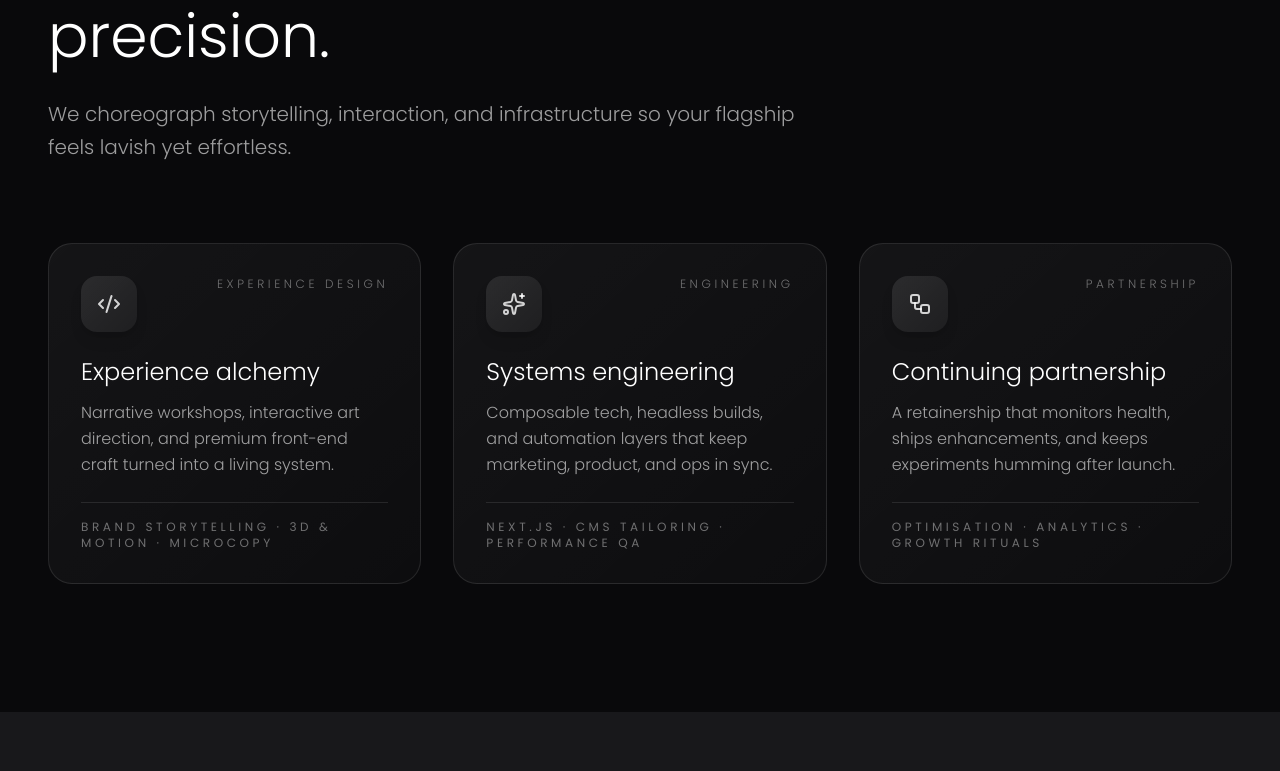
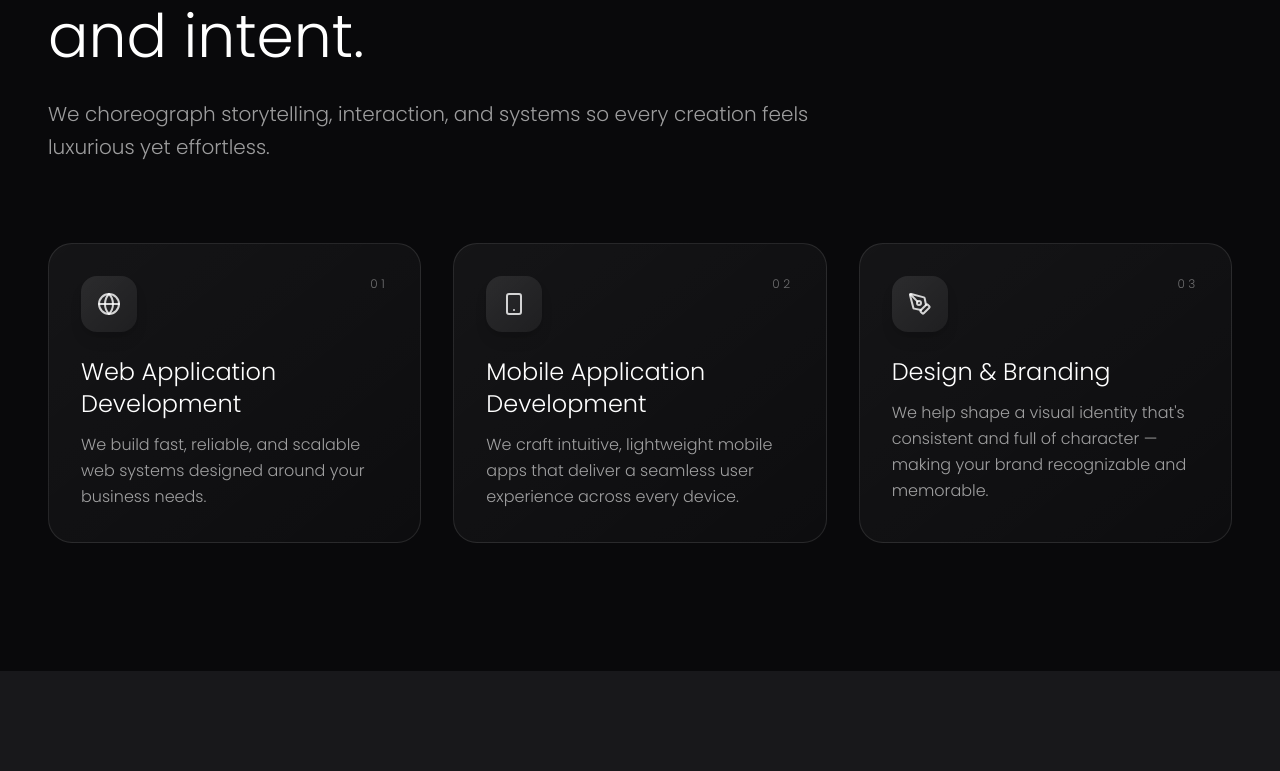
Before and after one commit to arsycreative/ARSY, a Next.js app: page /en in a window 1280 px wide. Shown: the part 1629-2400 px from the top of the page. Built offline with nearby package versions, Linux system fonts and the light colour scheme; what @radix-ui/themes would draw is missing.

Commit message:
Change service section

```diff
--- a/src/app/[locale]/page.jsx
+++ b/src/app/[locale]/page.jsx
@@ -45,9 +45,9 @@ export default function HomePage({ params }) {
   );
 
   const servicesCards = [
-    { key: "alchemy", icon: "craft" },
-    { key: "systems", icon: "spark" },
-    { key: "partnership", icon: "flow" },
+    { key: "web", icon: "web" },
+    { key: "mobile", icon: "mobile" },
+    { key: "brand", icon: "brand" },
   ].map((card) => ({
     title: t(`services.cards.${card.key}.title`),
     body: t(`services.cards.${card.key}.body`),
@@ -64,7 +64,7 @@ export default function HomePage({ params }) {
     image: caseImages[key],
   }));
 
-  const studioHighlights = ["method", "stack", "relationship"].map((key) => ({
+  const studioHighlights = ["planning", "design", "launch"].map((key) => ({
     title: t(`studio.highlights.${key}.title`),
     body: t(`studio.highlights.${key}.body`),
     tag: t(`studio.highlights.${key}.tag`),
--- a/src/components/home/services.jsx
+++ b/src/components/home/services.jsx
@@ -1,8 +1,18 @@
 "use client";
 
-import { Code2, Sparkles, Workflow } from "lucide-react";
+import {
+  Code2,
+  Globe,
+  PenTool,
+  Smartphone,
+  Sparkles,
+  Workflow,
+} from "lucide-react";
 
 const iconMap = {
+  web: Globe,
+  mobile: Smartphone,
+  brand: PenTool,
   craft: Code2,
   spark: Sparkles,
   flow: Workflow,
@@ -53,11 +63,13 @@ export function ServicesSection({ copy, cards }) {
                     </p>
                   </div>
 
-                  <div className="pt-4 border-t border-zinc-100 dark:border-white/10">
-                    <p className="text-xs uppercase tracking-[0.3em] text-zinc-400 dark:text-white/40">
-                      {card.detail}
-                    </p>
-                  </div>
+                  {card.detail && (
+                    <div className="pt-4 border-t border-zinc-100 dark:border-white/10">
+                      <p className="text-xs uppercase tracking-[0.3em] text-zinc-400 dark:text-white/40">
+                        {card.detail}
+                      </p>
+                    </div>
+                  )}
                 </div>
               </div>
             );
--- a/src/messages/en.json
+++ b/src/messages/en.json
@@ -3,7 +3,7 @@
     "hero": {
       "eyebrow": "Digital atelier",
       "title": "Web experiences crafted for daring, thoughtful brands.",
-      "body": "We partner with founders and CMOs to shape interactive flagships where design, engineering, and copy move in unison.",
+      "body": "We build digital flagships for ambitious brands — blending design, technology, and storytelling into one seamless experience.",
       "subcopy": "Every engagement is senior-led, research-rich, and engineered in-house so your launch feels cinematic and controlled.",
       "primaryCta": "Plan a discovery call",
       "secondaryCta": "See how we work",
@@ -23,27 +23,27 @@
       }
     },
     "services": {
-      "eyebrow": "Signature services",
-      "title": "Tailored website programs with editorial precision.",
-      "body": "We choreograph storytelling, interaction, and infrastructure so your flagship feels lavish yet effortless.",
+      "eyebrow": "Signature Services",
+      "title": "Tailored website programs with precision and intent.",
+      "body": "We choreograph storytelling, interaction, and systems so every creation feels luxurious yet effortless.",
       "cards": {
-        "alchemy": {
-          "tag": "Experience design",
-          "title": "Experience alchemy",
-          "body": "Narrative workshops, interactive art direction, and premium front-end craft turned into a living system.",
-          "detail": "Brand storytelling · 3D & motion · Microcopy"
+        "web": {
+          "tag": "01",
+          "title": "Web Application Development",
+          "body": "We build fast, reliable, and scalable web systems designed around your business needs.",
+          "detail": ""
         },
-        "systems": {
-          "tag": "Engineering",
-          "title": "Systems engineering",
-          "body": "Composable tech, headless builds, and automation layers that keep marketing, product, and ops in sync.",
-          "detail": "Next.js · CMS tailoring · Performance QA"
+        "mobile": {
+          "tag": "02",
+          "title": "Mobile Application Development",
+          "body": "We craft intuitive, lightweight mobile apps that deliver a seamless user experience across every device.",
+          "detail": ""
         },
-        "partnership": {
-          "tag": "Partnership",
-          "title": "Continuing partnership",
-          "body": "A retainership that monitors health, ships enhancements, and keeps experiments humming after launch.",
-          "detail": "Optimisation · Analytics · Growth rituals"
+        "brand": {
+          "tag": "03",
+          "title": "Design & Branding",
+          "body": "We help shape a visual identity that's consistent and full of character — making your brand recognizable and memorable.",
+          "detail": ""
         }
       }
     },
@@ -74,25 +74,25 @@
       }
     },
     "studio": {
-      "eyebrow": "Studio pulse",
+      "eyebrow": "Studio Pulse",
       "title": "Meticulous process, soulful detail.",
-      "body": "We run discovery in narrative form, prototype in code, and stage every launch like opening night.",
-      "detail": "Clients join weekly direction rooms with direct access to directors.",
+      "body": "We explore ideas through stories, prototype through code, and launch every project like opening night.",
+      "detail": "We share progress updates throughout each phase, keeping every milestone clear and aligned.",
       "highlights": {
-        "method": {
+        "planning": {
           "tag": "01",
-          "title": "Narrative-first method",
-          "body": "Every sprint begins with a story arc so the interface feels conversational instead of transactional."
+          "title": "Planning & Strategy",
+          "body": "We'll collaborate to define your website's goals, audience, and core features. Together, we'll shape the site's structure, navigation, and content priorities."
         },
-        "stack": {
+        "design": {
           "tag": "02",
-          "title": "Modern stack & QA",
-          "body": "Next.js, Radix, and bespoke CMS layers audited for accessibility, speed, and maintainability."
+          "title": "Design & Development",
+          "body": "Once the plan is set, we move from sketches to code - blending creativity and precision. You'll receive regular updates as your vision turns into something tangible."
         },
-        "relationship": {
+        "launch": {
           "tag": "03",
-          "title": "Direct relationship",
-          "body": "You speak with the makers shipping your product - no middle layer, no diluted feedback."
+          "title": "Launch & Beyond",
+          "body": "Here's where everything comes to life. We bring the final build online, ensure everything runs smoothly, and celebrate the launch like it deserves."
         }
       }
     },
--- a/src/messages/id.json
+++ b/src/messages/id.json
@@ -3,7 +3,7 @@
     "hero": {
       "eyebrow": "Atelier digital",
       "title": "Pengalaman web berkelas untuk brand berani dan cerdas.",
-      "body": "Kami mendampingi founder dan CMO menyusun flagship interaktif di mana desain, copy, dan engineering bergerak serempak.",
+      "body": "Kami menciptakan identitas digital bagi brand ambisius, menyatukan desain, teknologi, dan narasi menjadi pengalaman yang mulus.",
       "subcopy": "Setiap proyek dipimpin partner senior, riset menyeluruh, dan dikembangkan in-house agar peluncuran terasa sinematik namun terkontrol.",
       "primaryCta": "Atur discovery call",
       "secondaryCta": "Lihat cara kami bekerja",
@@ -23,27 +23,27 @@
       }
     },
     "services": {
-      "eyebrow": "Layanan utama",
-      "title": "Program website khusus dengan presisi editorial.",
-      "body": "Kami menata storytelling, interaksi, dan infrastruktur agar flagship terasa mahal namun mudah dinavigasi.",
+      "eyebrow": "Signature Services",
+      "title": "Program website yang dirancang dengan presisi dan rasa.",
+      "body": "Kami menyatukan cerita, interaksi, dan sistem agar setiap karya terasa mewah sekaligus alami.",
       "cards": {
-        "alchemy": {
-          "tag": "Experience design",
-          "title": "Experience alchemy",
-          "body": "Workshop narasi, art direction interaktif, dan front-end premium yang diterjemahkan menjadi sistem hidup.",
-          "detail": "Storytelling brand · 3D & motion · Microcopy"
+        "web": {
+          "tag": "01",
+          "title": "Pengembangan Aplikasi Web",
+          "body": "Kami membangun website dan sistem web yang stabil, mudah digunakan, dan relevan dengan kebutuhan bisnismu.",
+          "detail": ""
         },
-        "systems": {
-          "tag": "Engineering",
-          "title": "Systems engineering",
-          "body": "Teknologi composable, headless build, dan lapisan automasi yang membuat marketing, produk, dan operasional selaras.",
-          "detail": "Next.js · Penyesuaian CMS · Performance QA"
+        "mobile": {
+          "tag": "02",
+          "title": "Pengembangan Aplikasi Seluler",
+          "body": "Kami merancang aplikasi mobile yang ringan, intuitif, dan memberi pengalaman pengguna yang nyaman di setiap perangkat.",
+          "detail": ""
         },
-        "partnership": {
-          "tag": "Kemitraan",
-          "title": "Kemitraan berkelanjutan",
-          "body": "Retainer yang menjaga kesehatan produk, mengirimkan peningkatan, dan memupuk eksperimen setelah go-live.",
-          "detail": "Optimasi · Analytics · Ritual growth"
+        "brand": {
+          "tag": "03",
+          "title": "Desain & Branding",
+          "body": "Kami membantu membentuk identitas visual yang konsisten dan berkarakter, agar merekmu mudah dikenali dan diingat.",
+          "detail": ""
         }
       }
     },
@@ -74,25 +74,25 @@
       }
     },
     "studio": {
-      "eyebrow": "Studio pulse",
-      "title": "Proses teliti, detail penuh rasa.",
-      "body": "Discovery bercerita, prototyping langsung di kode, dan peluncuran yang terasa seperti opening night.",
-      "detail": "Klien bergabung dalam direction room mingguan bersama para director.",
+      "eyebrow": "Ritme Studio",
+      "title": "Proses yang teliti, detail yang penuh jiwa.",
+      "body": "Kami menggali ide lewat cerita, membuat purwarupa dengan kode, dan meluncurkan setiap proyek layaknya malam pembukaan.",
+      "detail": "Kami mengirim pembaruan perkembangan di setiap fase, memastikan setiap langkah jelas dan sejalan.",
       "highlights": {
-        "method": {
+        "planning": {
           "tag": "01",
-          "title": "Metode narrative-first",
-          "body": "Setiap sprint diawali alur cerita agar antarmuka terasa berdialog, bukan sekadar transaksional."
+          "title": "Perencanaan & Strategi",
+          "body": "Kami berkolaborasi untuk menentukan tujuan website, target audiens, dan fitur utama. Bersama, kita merancang struktur situs, alur navigasi, serta prioritas konten."
         },
-        "stack": {
+        "design": {
           "tag": "02",
-          "title": "Stack modern & QA",
-          "body": "Next.js, Radix, dan CMS tailor-made yang diaudit untuk aksesibilitas, kecepatan, dan kemudahan perawatan."
+          "title": "Desain & Pengembangan",
+          "body": "Setelah arah disepakati, kami bergerak dari sketsa ke kode - menggabungkan kreativitas dan ketelitian. Kamu akan selalu mendapat pembaruan seiring visi kamu mulai terwujud."
         },
-        "relationship": {
+        "launch": {
           "tag": "03",
-          "title": "Relasi langsung",
-          "body": "Anda berbicara dengan pembuatnya, tanpa lapisan birokrasi jadi keputusan lebih tajam."
+          "title": "Peluncuran & Lanjutan",
+          "body": "Inilah tahap di mana semuanya hidup. Kami memastikan website berjalan lancar dan siap digunakan, lalu merayakan peluncurannya bersama."
         }
       }
     },
```
